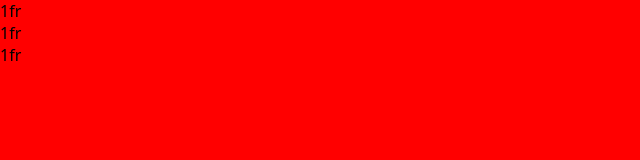
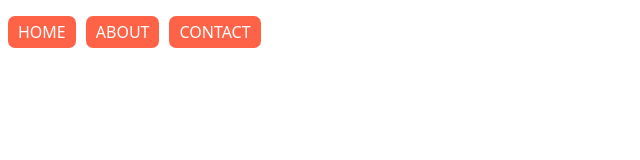
Before and after one commit to nomadcoders/css-layout-masterclass, a website built with Vite: page index.html in a window 1280 px wide. Shown: the whole page, without its empty margins (0-640 px from the left). Built offline with nearby package versions, Linux system fonts and the light colour scheme.

Commit message:
3.1 Nesting

```diff
--- a/index.html
+++ b/index.html
@@ -7,10 +7,10 @@
     <title>CSS Layout Masterclass</title>
   </head>
   <body>
-    <div class="father">
-      <div class="child">1fr</div>
-      <div class="child">1fr</div>
-      <div class="child">1fr</div>
-    </div>
+    <ul>
+      <li><a href="#">Home</a></li>
+      <li><a href="#">About</a></li>
+      <li><a href="#">Contact</a></li>
+    </ul>
   </body>
 </html>
--- a/styles/style.scss
+++ b/styles/style.scss
@@ -1,9 +1,29 @@
-$bgColor: red;
-
 body {
-  background-color: $bgColor;
-  padding: 0;
-  margin: 0;
   font-family: system-ui, -apple-system, BlinkMacSystemFont, "Segoe UI", Roboto,
     Oxygen, Ubuntu, Cantarell, "Open Sans", "Helvetica Neue", sans-serif;
 }
+
+ul {
+  list-style-type: none;
+  padding: 0;
+  display: flex;
+  gap: 10px;
+  li {
+    background-color: tomato;
+    color: white;
+    padding: 5px 10px;
+    border-radius: 7px;
+    &:hover {
+      opacity: 0.8;
+      a {
+        color: gray;
+      }
+    }
+
+    a {
+      text-decoration: none;
+      color: white;
+      text-transform: uppercase;
+    }
+  }
+}
```
